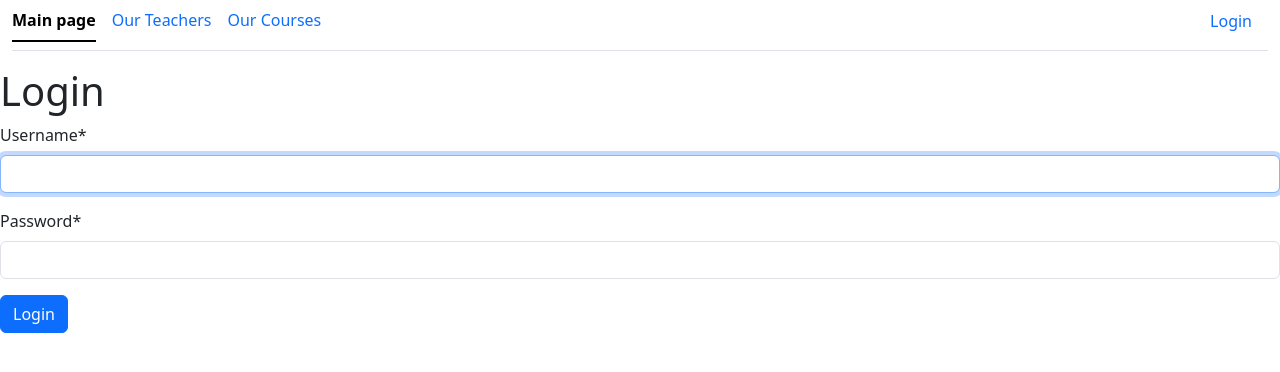
After one commit to Ngayka/EduContentManager, a Django app: page /accounts/login/ in a window 1280 px wide. The commit adds this page. Shown: the top 372 px of the page. Run offline with Django 5.2, Linux system fonts and the light colour scheme; some libraries are stand-ins or nearby versions.

Commit message:
realize login/logout, fixed sidebar login POST method, not GET, fixed progect urls in login/logout, added crispy forms

```diff
--- a/EduContentManager/urls.py
+++ b/EduContentManager/urls.py
@@ -14,14 +14,16 @@ Including another URLconf
     1. Import the include() function: from django.urls import include, path
     2. Add a URL to urlpatterns:  path('blog/', include('blog.urls'))
 """
+from django.conf.urls.static import static
 from django.contrib import admin
 from django.urls import path, include
 from django.conf import settings
+from django.contrib.auth.views import LoginView, LogoutView
 
-import courses
 
 urlpatterns = [
     path('admin/', admin.site.urls),
     path("", include("courses.urls", namespace="courses")),
-
-]
+    path("accounts/", include("django.contrib.auth.urls")),
+    #path("__debug__/", include("debug_toolbar.urls")),
+] + static(settings.STATIC_URL, document_root=settings.STATIC_ROOT)
--- a/templates/included/sidebar.html
+++ b/templates/included/sidebar.html
@@ -1,4 +1,6 @@
 {% block sidebar %}
+<nav class="d-flex justify-content-between align-items-center border-bottom pb-2 mb-3">
+  <!-- Left side of menu -->
   <ul class="nav nav-underline">
     <li class="nav-item">
       <a class="nav-link active" aria-current="page" href="{% url 'courses:index' %}">Main page</a>
@@ -10,4 +12,24 @@
       <a class="nav-link" href="#">Our Courses</a>
     </li>
   </ul>
+
+  <!-- right side (auth) -->
+<ul class="nav">
+  {% if user.is_authenticated %}
+    <li class="nav-item">
+      <span class="nav-link">User: <a href="{{ user.get_absolute_url }}">{{ user.get_username }}</a></span>
+    </li>
+    <li class="nav-item">
+      <form class="nav-link" method="post" action="{% url 'logout' %}">
+        {% csrf_token %}
+        <button type="submit" class="nav-link btn btn-link p-0 m-0 align-baseline">Logout</button>
+      </form>
+    </li>
+  {% else %}
+    <li class="nav-item">
+      <a class="nav-link" href="{% url 'login' %}?next={{ request.path }}">Login</a>
+    </li>
+  {% endif %}
+</ul>
+</nav>
 {% endblock %}
--- /dev/null
+++ b/templates/registration/logged_out.html
@@ -0,0 +1,4 @@
+{% block content %}
+  <p>You have been successfully logged out.</p>
+  <a class="btn btn-primary" href="{% url 'login' %}">Click here to log in again.</a>
+{% endblock %}
--- /dev/null
+++ b/templates/registration/login.html
@@ -0,0 +1,24 @@
+{% extends "base.html" %}
+{% load crispy_forms_filters %}
+
+{% block content %}
+
+{% if form.errors %}
+  <p>Your username and password didn't match. Please try again.</p>
+{% endif %}
+
+<h1>Login</h1>
+
+{% if next %}
+  <p>Please log in to see this page.</p>
+{% endif %}
+
+<form method="post" action="{% url 'login' %}">
+  {% csrf_token %}
+  {{ form|crispy }}
+
+  <input type="submit" value="Login" class="btn btn-primary" />
+  <input type="hidden" name="next" value="{{ next }}" />
+</form>
+
+{% endblock %}
```
Also changed, not shown: EduContentManager/settings.py (+10 -2 lines). Lines whose indentation alone changed are shown as unchanged.
